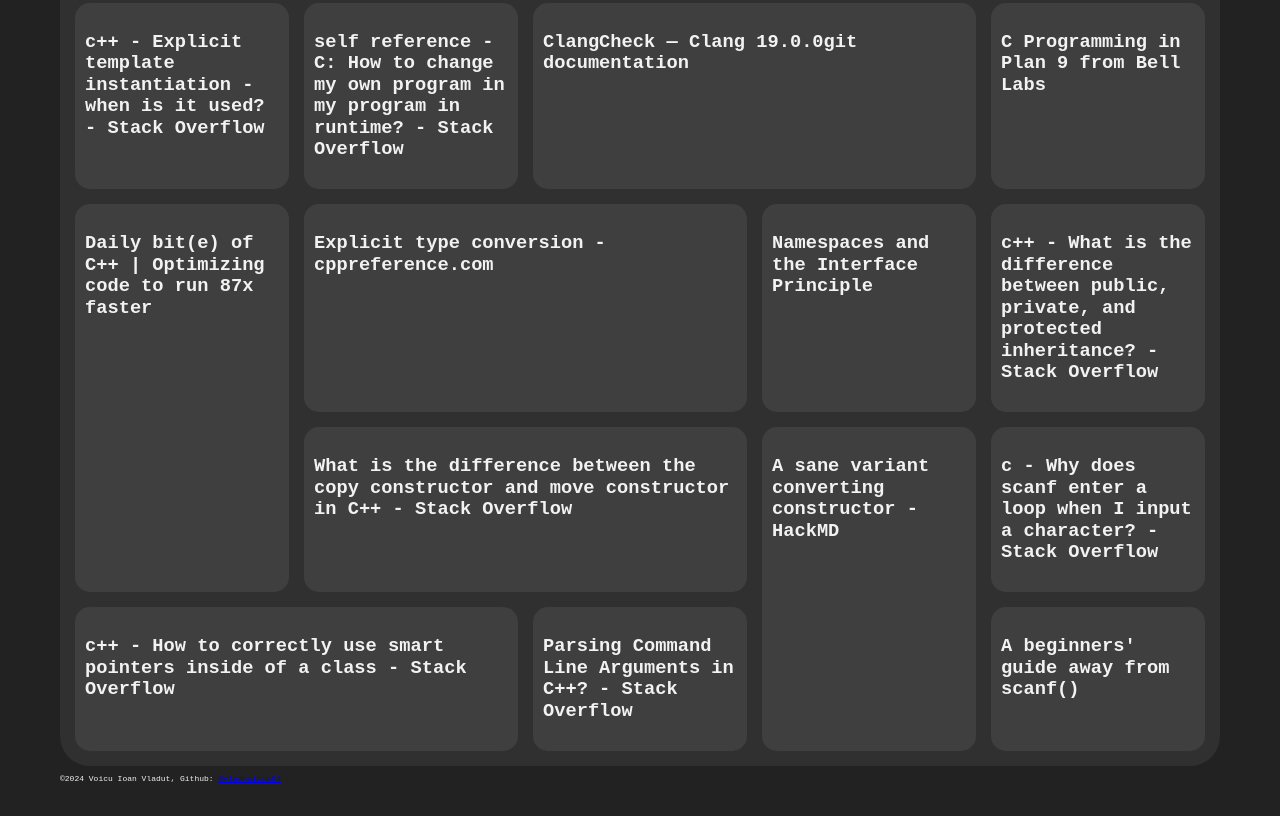
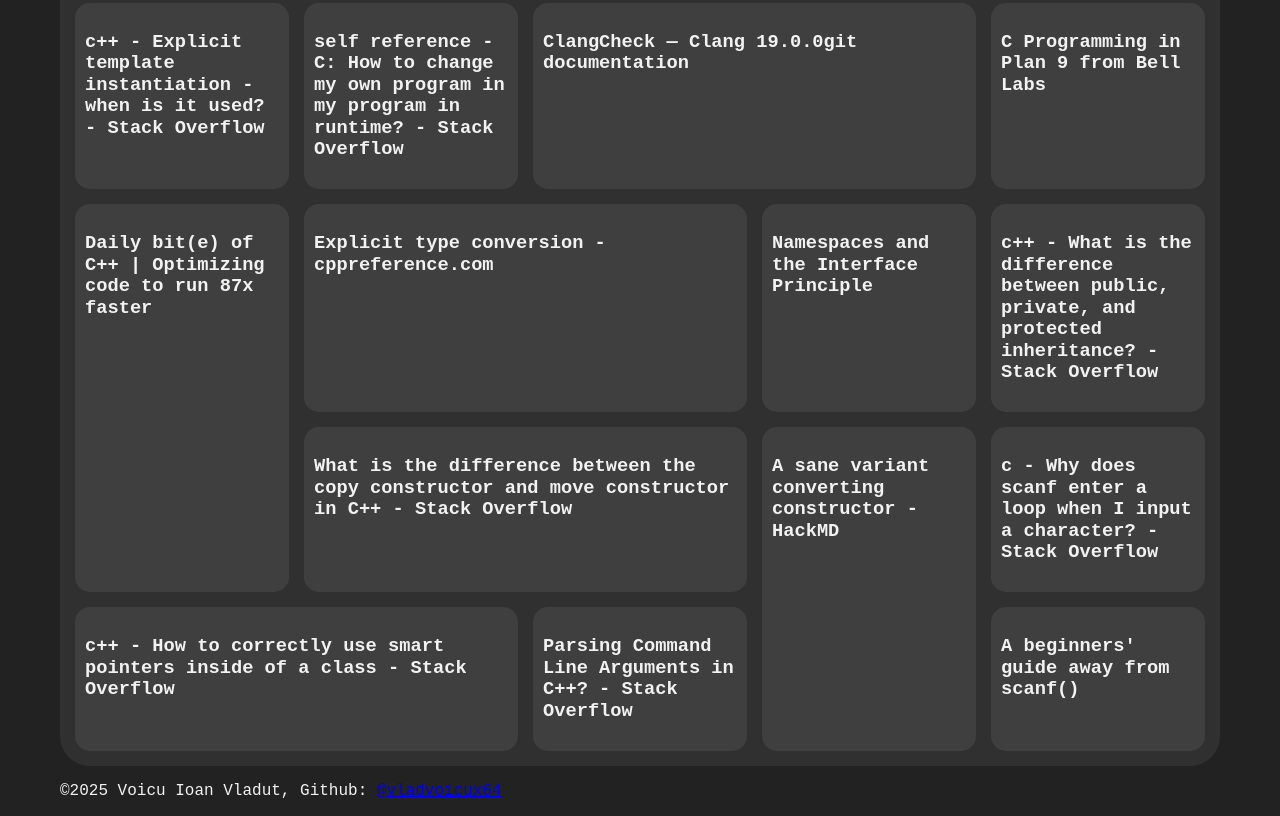
Before and after one commit to vladvoicux64/vladhomepage, a website built with Parcel: page index.html in a window 1280 px wide. Shown: the part 7050-7866 px from the top of the page. Before the commit the page ends 7841 px from the top, so only its background shows below. Built offline with nearby package versions, Linux system fonts and the light colour scheme.

Commit message:
Fixed footer?

```diff
--- a/css/main.css
+++ b/css/main.css
@@ -284,7 +284,7 @@
 }
 
 footer.centered {
-  font-size: 0.5em;
+  font-size: 1em;
   margin-top: auto;
 }
 
--- a/index.html
+++ b/index.html
@@ -42,7 +42,7 @@
 </main>
 
 <footer class="centered">
-  <p>©2024 Voicu Ioan Vladut, Github: <a href="[https://github.com/vladvoicux64](https://github.com/vladvoicux64)">@vladvoicux64</a></p>
+  <p>©2025 Voicu Ioan Vladut, Github: <a href="https://github.com/vladvoicux64](https://github.com/vladvoicux64">@vladvoicux64</a></p>
 </footer>
 
 <script src="js/vendor/modernizr-3.11.2.min.js"></script>
```
